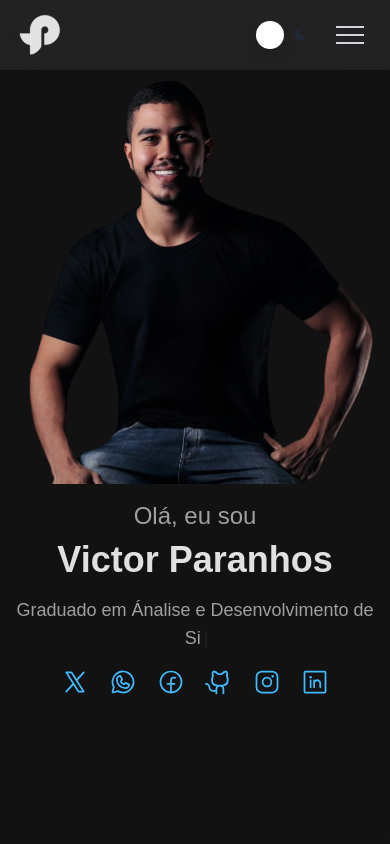
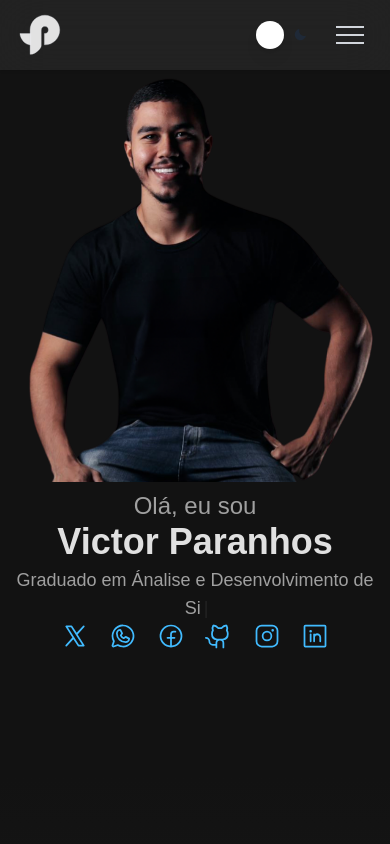
Before and after one commit to victorparanhosdev/portfolio-2.0.0, a Next.js app: page / in a window 390 px wide. Shown: the top 844 px of the page. Built offline with nearby package versions, Linux system fonts and the light colour scheme; a web font is replaced by a local one.

Commit message:
Ajustes Dark Mode

```diff
--- a/src/app/page.tsx
+++ b/src/app/page.tsx
@@ -37,7 +37,7 @@ export default function HomePage() {
   return (
     <>
       <Header />
-      <main className="flex flex-col">
+      <main className="flex flex-col ">
         <Home />
         <About />
         <Experience />
--- a/src/components/About/index.tsx
+++ b/src/components/About/index.tsx
@@ -7,7 +7,7 @@ import { DownloadSimple, MapPin} from "@phosphor-icons/react"
 
 export const About = () => {
     return (
-        <Element name="about" className="element dark:bg-linear-gray">
+        <Element name="about" className="element dark:bg-linear-gray ">
             <section data-aos="fade-up" className="container-personalizado py-32 ">
                 <h1 className="text-3xl dark:text-gray-dark-400 mb-5 font-extrabold">Sobre mim</h1>
                 <div className="mb-6 flex align-baseline gap-4">
--- a/src/components/Experience/index.tsx
+++ b/src/components/Experience/index.tsx
@@ -4,7 +4,7 @@ import { TabsNav } from "../Tabs"
 
 export const Experience = () => {
     return(
-        <Element name="experience" className="element">
+        <Element name="experience" className="element ">
         <section className="container-personalizado py-32">
             <h1 className="text-3xl mb-6  dark:text-gray-dark-400 font-extrabold ">Experiências</h1>
             <TabsNav data-aos="fade-up" defaultValue="stefanini"/>
--- a/src/components/Home/index.tsx
+++ b/src/components/Home/index.tsx
@@ -12,7 +12,7 @@ export const Home = () => {
         <section className="transition-all container-personalizado py-32 w-full">
             <div className="block md:flex md:gap-16 items-center">
 
-            <div className="min-w-[250px] max-w-[420px] h-[420px] sm:max-w-[600px] sm:h-[500px] -mt-16 m-auto md:m-0 flex md:grid justify-center mb-4">
+            <div className="min-w-[250px] max-w-[420px] h-[420px] sm:max-w-[600px] sm:h-[500px] -mt-[66px] m-auto md:m-0 flex md:grid justify-center mb-2">
             <Image data-aos="flip-left" priority width={460} height={460} src={FotoPerfil.src} className=" order-1  inset-0 object-cover object-top w-full h-full" alt="Foto de Perfil" />
 
             </div>
@@ -20,8 +20,8 @@ export const Home = () => {
 
 
             <div className="flex w-full flex-col md:justify-items-startc place-items-center text-center md:text-start md:place-items-baseline">
-            <h1 data-aos="fade-left" className="text-2xl font-medium mb-2">Olá, eu sou</h1>
-            <p data-aos="fade-right"  className="dark:text-gray-dark-400 text-4xl md:text-6xl mb-4 font-semibold">Victor Paranhos</p>
+            <h1 data-aos="fade-left" className="text-2xl font-medium ">Olá, eu sou</h1>
+            <p data-aos="fade-right"  className="dark:text-gray-dark-400 text-4xl md:text-6xl mb-1 font-semibold">Victor Paranhos</p>
             <div className="text-lg min-h-14">
 
             <Typewriter data-aos="fade-left"
@@ -40,7 +40,7 @@ export const Home = () => {
 
 
             </div>
-            <ul data-aos="fade-right" className="mt-4 flex items-center gap-5 dark:text-blue-dark-100">
+            <ul data-aos="fade-right" className="flex items-center gap-5 dark:text-blue-dark-100">
                     <li><a href=""><XLogo className="hover:opacity-70 hover:scale-110 transition  " size={28} /></a></li>
                     <li><a href=""><WhatsappLogo className="hover:opacity-70 hover:scale-110 transition " size={28} /></a></li>
                     <li><a href=""><FacebookLogo className="hover:opacity-70 hover:scale-110 transition " size={28} /></a></li>
```
